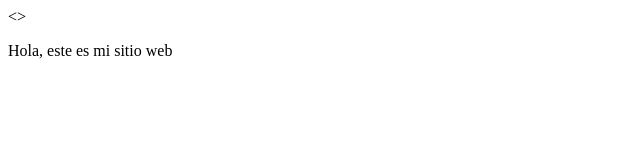
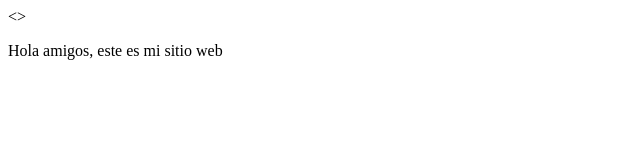
Before and after one commit to cristian2912/proyectodemo, a plain HTML site: page index.html in a window 1280 px wide. Shown: the full height of the page, 0-640 px from the left. Drawn offline with Linux system fonts and the light colour scheme.

Commit message:
first cambios

```diff
--- a/index.html
+++ b/index.html
@@ -7,7 +7,7 @@
     <title>Hola Mundo</title>
 <body>
  <p>
-    Hola, este es mi sitio web
+    Hola amigos, este es mi sitio web
  </p>
 
 </body>
```
